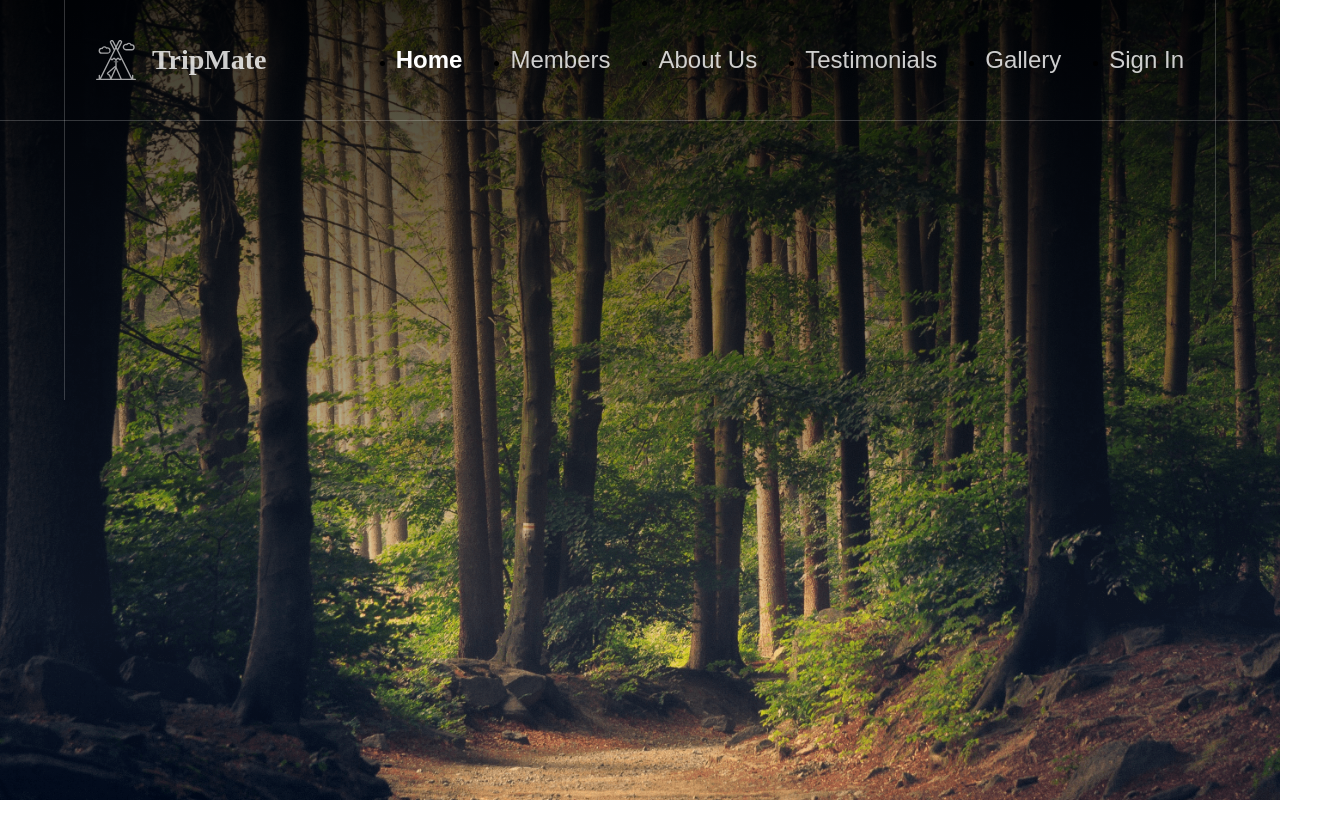
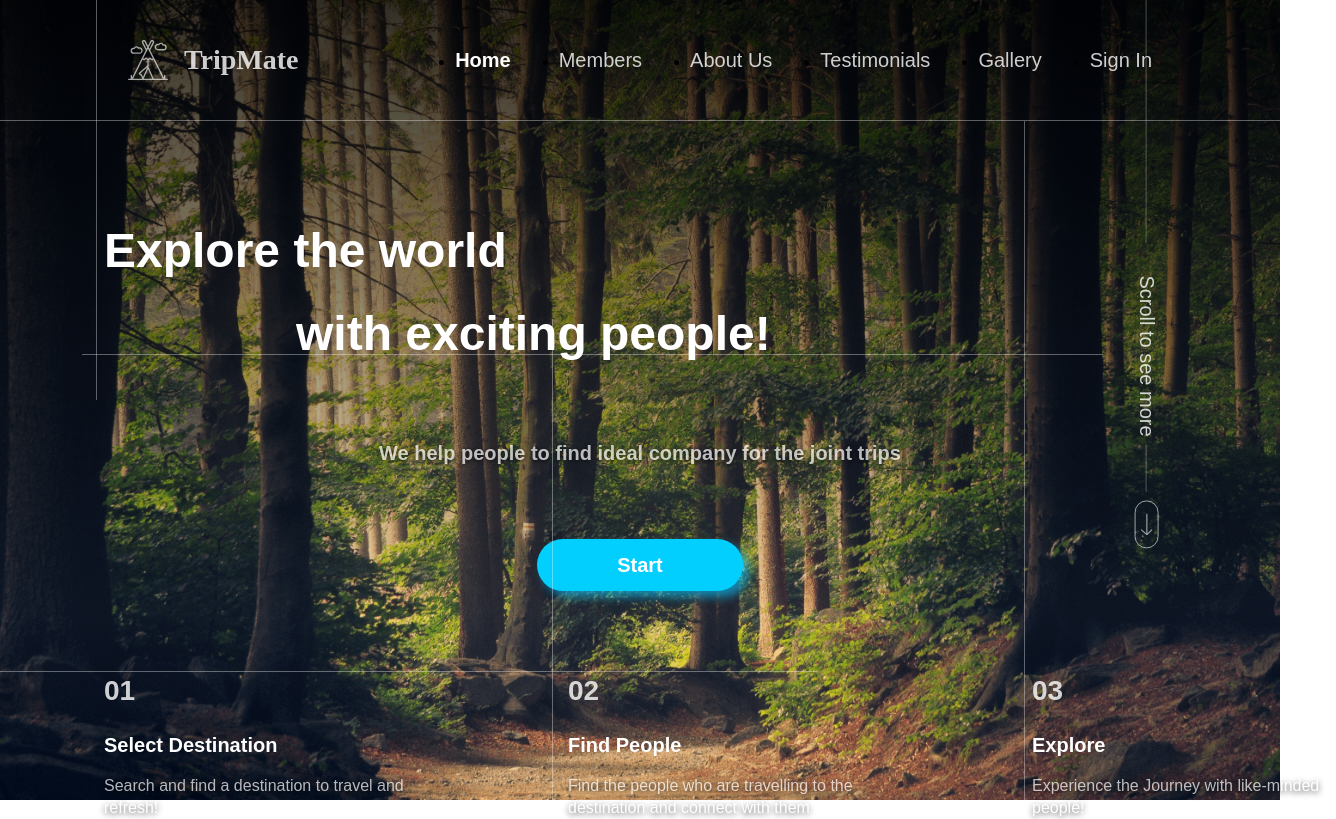
Before and after one commit to baqardo/Training-Responsive-Travelmates-Header, a React (Create React App) app: page / in a window 1280 px wide. Shown: the whole page, 1336 px wide, since content can reach past the window. Built offline with nearby package versions, Linux system fonts and the light colour scheme; a web font is replaced by a local one.

Commit message:
Header element

```diff
--- a/src/App.scss
+++ b/src/App.scss
@@ -8,34 +8,6 @@
   font-family: open-sans, sans-serif;
   // font-family: merriweather, serif;
 
-  &:before {
-    content: "";
-    position: absolute;
-    left: 4rem;
-    top: 0;
-
-    z-index: 10;
-    pointer-events: none;
-
-    height: 50vh;
-    width: 1px;
-    background-color: rgba(white, 0.2);
-  }
-
-  &:after {
-    content: "";
-    position: absolute;
-    right: 4rem;
-    top: 0;
-
-    z-index: 10;
-    pointer-events: none;
-
-    height: 35vh;
-    width: 1px;
-    background-color: rgba(white, 0.2);
-  }
-
   &__background-mask {
     position: absolute;
 
--- a/src/components/Header/Header.js
+++ b/src/components/Header/Header.js
@@ -2,6 +2,48 @@ import React from "react";
 
 import "./Header.scss";
 
-const Header = props => <header className="header"></header>;
+import scrollIcon from "../../assets/svg/scroll.svg";
+
+const Header = props => (
+  <header className="header">
+    <div className="header__cta">
+      <div className="header__cta-title">
+        <p className="header__cta-line">Explore the world</p>
+        <p className="header__cta-line header__cta-line--pushed">with exciting people!</p>
+      </div>
+      <div className="header__cta-mission">We help people to find ideal company for the joint trips</div>
+      <a className="header__cta-btn" href="#home">
+        Start
+      </a>
+    </div>
+
+    <div className="header__steps">
+      <div className="header__steps-item">
+        <p className="header__steps-number">01</p>
+        <p className="header__steps-title">Select Destination</p>
+        <p className="header__steps-description">Search and find a destination to travel and refresh!</p>
+      </div>
+      <div className="header__steps-item">
+        <p className="header__steps-number">02</p>
+        <p className="header__steps-title">Find People</p>
+        <p className="header__steps-description">
+          Find the people who are travelling to the destination and connect with them
+        </p>
+      </div>
+      <div className="header__steps-item">
+        <p className="header__steps-number">03</p>
+        <p className="header__steps-title">Explore</p>
+        <p className="header__steps-description">Experience the Journey with like-minded people!</p>
+      </div>
+    </div>
+
+    <div className="header__more">
+      <p className="header__more-text">Scroll to see more</p>
+      <div className="header__more-scroll">
+        <img className="header__more-arrow" src={scrollIcon} alt="arrow  down" />
+      </div>
+    </div>
+  </header>
+);
 
 export default Header;
--- a/src/components/Header/Header.scss
+++ b/src/components/Header/Header.scss
@@ -1,4 +1,223 @@
 .header {
   position: relative;
   z-index: 10;
+
+  margin: 0 6.5rem;
+  margin-top: 6rem;
 }
+
+.header__cta {
+  text-align: center;
+
+  &-line {
+    font-family: merriweather, sans-serif;
+    font-size: 3rem;
+    font-weight: 700;
+    line-height: 1.4em;
+    color: white;
+    text-align: left;
+
+    &--pushed {
+      display: block;
+      position: relative;
+      transform: translateX(12rem);
+
+      margin-top: 1rem;
+
+      width: max-content;
+
+      &::before {
+        content: "";
+        position: absolute;
+        bottom: 0.75rem;
+        left: -45%;
+
+        width: 215%;
+        height: 1px;
+        background-color: rgba(white, 0.35);
+      }
+    }
+  }
+
+  &-mission {
+    opacity: 0.7;
+
+    margin-top: 4.5rem;
+
+    font-size: 1.25rem;
+    font-weight: 700;
+    line-height: 1.4em;
+    color: white;
+
+    text-shadow: 0 1px 4px rgba(black, 1);
+  }
+
+  &-btn {
+    display: inline-block;
+
+    margin: 0 auto;
+    margin-top: 4.5rem;
+    padding: 0.75rem 5rem;
+
+    background-color: #03cfff;
+    box-shadow: 6px 6px 10px rgba(#05c5ff, 0.6);
+    border-radius: 2.25rem;
+
+    font-size: 1.25rem;
+    font-weight: 700;
+    line-height: 1.4em;
+    color: white;
+
+    transition: all 0.3s;
+    &:hover {
+      transform: translateY(-0.375rem);
+      box-shadow: 6px 8px 12px rgba(#05c5ff, 0.7);
+    }
+  }
+}
+
+.header__steps {
+  position: relative;
+  display: flex;
+
+  margin-top: 5rem;
+
+  color: white;
+
+  &::before {
+    content: "";
+    position: absolute;
+    top: 0;
+    left: -10%;
+
+    width: 76.5%;
+    height: 1px;
+    background-color: rgba(white, 0.35);
+  }
+
+  &-item {
+    position: relative;
+    flex-shrink: 0;
+
+    width: 19rem;
+
+    & + & {
+      margin-left: 10rem;
+    }
+
+    &:nth-child(2)::before {
+      content: "";
+      position: absolute;
+      top: -22rem;
+      left: -1rem;
+
+      width: 1px;
+      height: 31rem;
+      background-color: rgba(white, 0.35);
+    }
+
+    &:nth-child(3)::before {
+      content: "";
+      position: absolute;
+      top: -34.4rem;
+      left: -0.5rem;
+
+      width: 1px;
+      height: 43.5rem;
+      background-color: rgba(white, 0.35);
+    }
+  }
+
+  &-number {
+    opacity: 0.8;
+
+    font-family: merriweather, sans-serif;
+    font-size: 1.75rem;
+    font-weight: 700;
+    line-height: 1.4em;
+  }
+
+  &-title {
+    margin-top: 1.25rem;
+
+    font-family: merriweather, sans-serif;
+    font-size: 1.25rem;
+    font-weight: 700;
+    line-height: 1.4em;
+  }
+
+  &-description {
+    opacity: 0.7;
+
+    margin-top: 1rem;
+
+    font-size: 1rem;
+    line-height: 1.4em;
+
+    text-shadow: 0 2px 6px black;
+  }
+}
+
+.header__more {
+  position: absolute;
+  top: 30%;
+  right: -10%;
+
+  display: flex;
+  align-items: center;
+
+  transform: rotate(90deg);
+
+  &-text {
+    display: block;
+    opacity: 0.8;
+
+    font-size: 1.25rem;
+    line-height: 1.4em;
+    color: white;
+
+    &::before {
+      content: "";
+      position: absolute;
+      top: 50%;
+      left: -18rem;
+
+      height: 1px;
+      width: 16rem;
+      background-color: rgba(white, 0.35);
+    }
+
+    &::after {
+      content: "";
+      position: absolute;
+      top: 50%;
+      right: 3.5rem;
+
+      height: 1px;
+      width: 3rem;
+      background-color: rgba(white, 0.35);
+    }
+  }
+
+  &-scroll {
+    display: flex;
+    align-items: center;
+    justify-content: center;
+
+    opacity: 0.6;
+
+    height: 1.5rem;
+    width: 3rem;
+
+    margin-left: 4rem;
+
+    border: 1px solid white;
+    border-radius: 0.75rem;
+  }
+
+  &-arrow {
+    height: 100%;
+
+    transform: rotate(-90deg);
+  }
+}
--- a/src/containers/Navigation/Navigation.scss
+++ b/src/containers/Navigation/Navigation.scss
@@ -5,9 +5,23 @@
   display: flex;
   align-items: center;
 
-  padding: 2.5rem 6rem;
+  padding: 2.5rem 8rem;
 
-  border-bottom: 1px solid rgba(white, 0.2);
+  border-bottom: 1px solid rgba(white, 0.35);
+
+  &:before {
+    content: "";
+    position: absolute;
+    left: 6rem;
+    top: 0;
+
+    z-index: 10;
+    pointer-events: none;
+
+    height: 50vh;
+    width: 1px;
+    background-color: rgba(white, 0.35);
+  }
 }
 
 .nav__logo {
@@ -41,7 +55,7 @@
 .nav__link {
   opacity: 0.8;
 
-  font-size: 1.5rem;
+  font-size: 1.25rem;
   line-height: 1.4em;
   color: white;
 
```
Also changed, not shown: src/assets/svg/scroll.svg (added).
